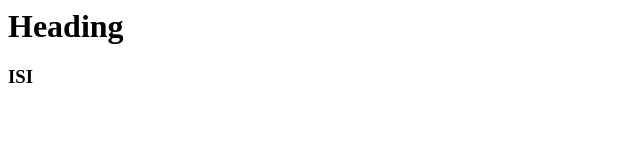
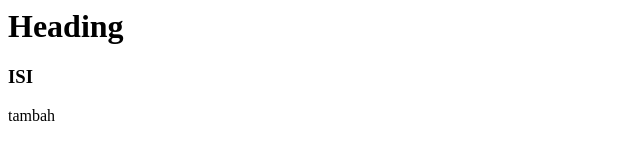
Before and after one commit to Rifaldlee/tugas, a plain HTML site: page index.html in a window 1280 px wide. Shown: the full height of the page, 0-640 px from the left. Drawn offline with Linux system fonts and the light colour scheme.

Commit message:
third commit

```diff
--- a/index.html
+++ b/index.html
@@ -5,5 +5,6 @@
 	<body>
 		<h1>Heading</h1>
 		<h3>ISI</h3>
+		<a>tambah<a>
 	</body>
 </html>
```
